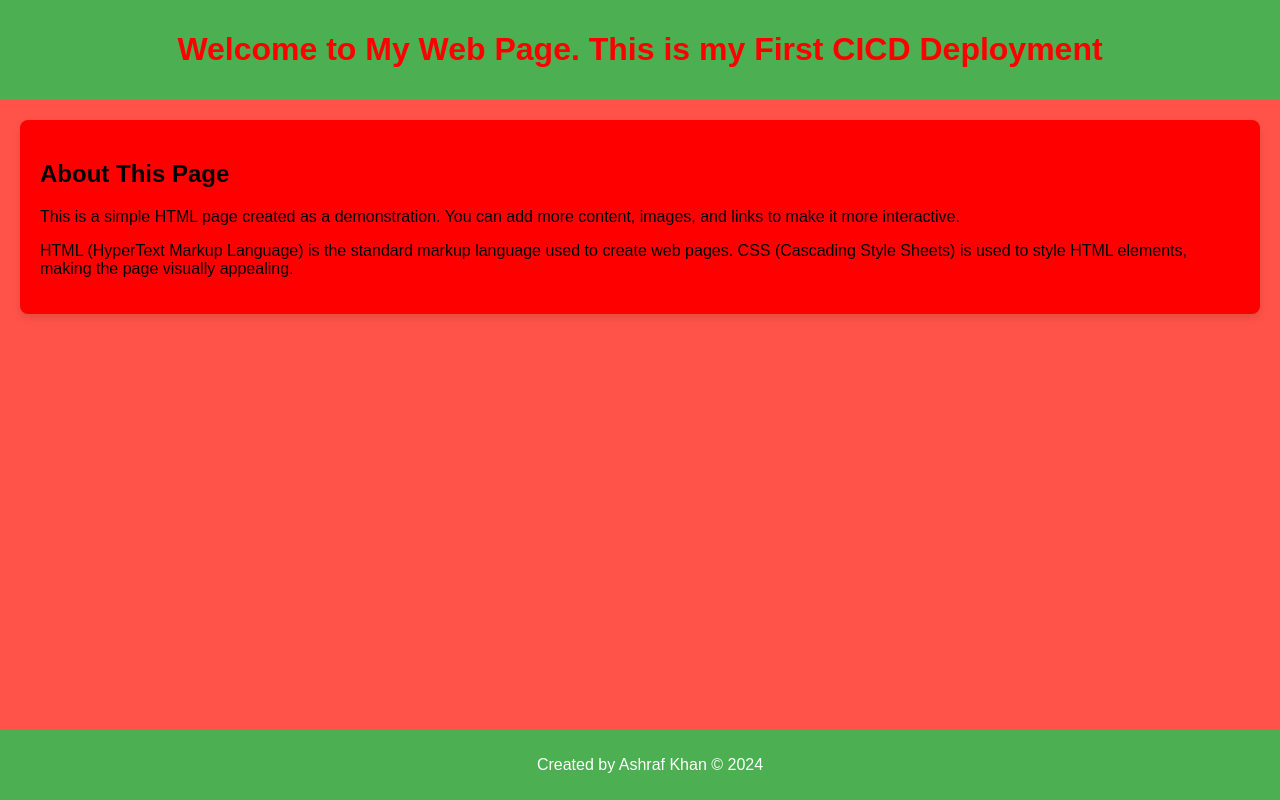
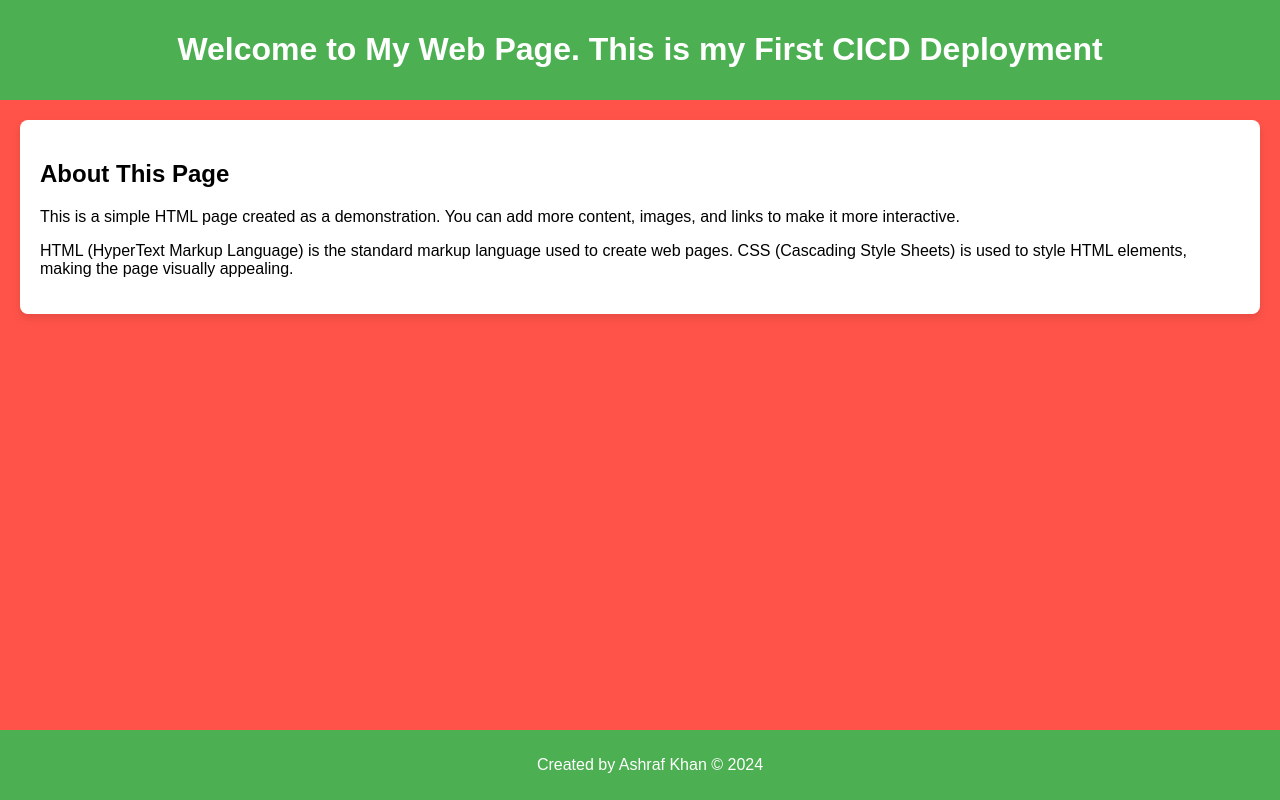
Before and after one commit to Suman-creat/CICDPipeline1, a plain HTML site: page index.html in a window 1280 px wide. Drawn offline with Linux system fonts and the light colour scheme.

Commit message:
Update index.html

```diff
--- a/index.html
+++ b/index.html
@@ -16,12 +16,12 @@
             background-color: #4CAF51;
             padding: 10px;
             text-align: center;
-            color: red;
+            color: white;
         }
         main {
             padding: 20px;
             margin: 20px;
-            background-color: red;
+            background-color: white;
             border-radius: 8px;
             box-shadow: 0 4px 8px rgba(0, 0, 0, 0.1);
         }
```
